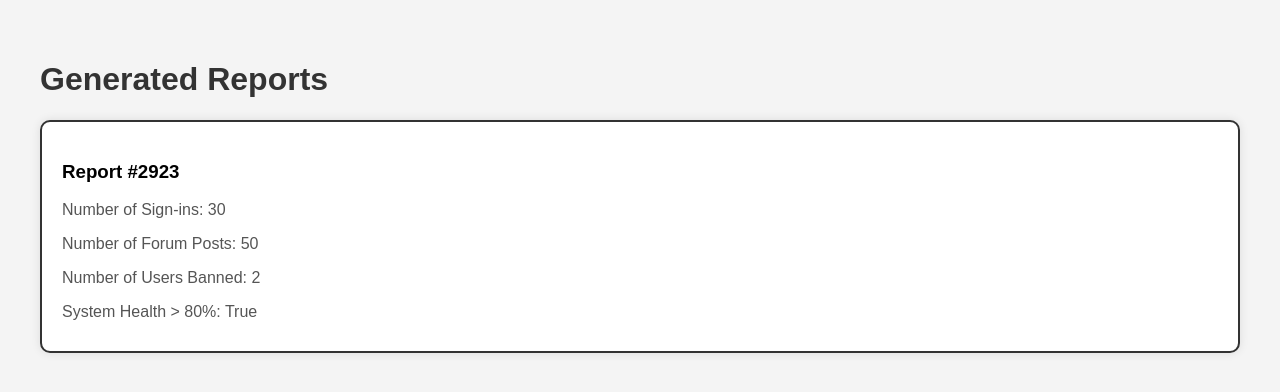
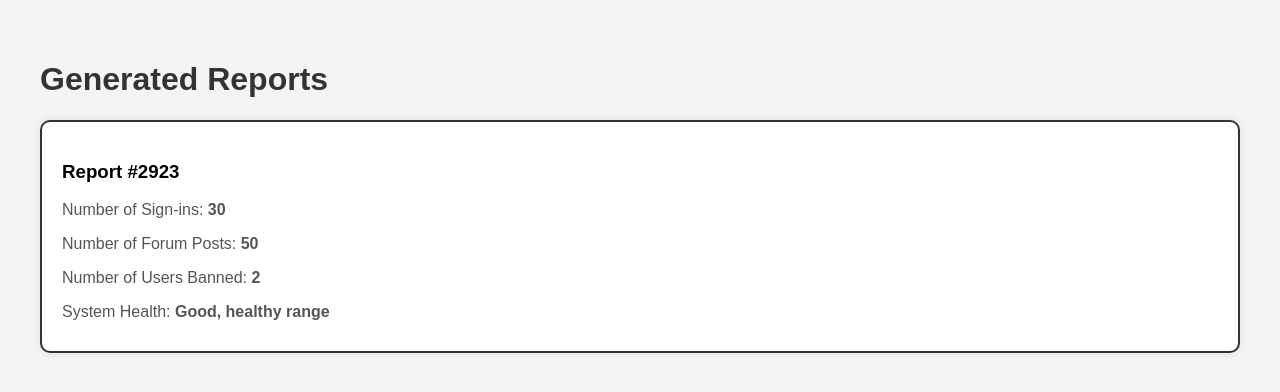
Before and after one commit to Verdex-Project/Verdex, a Flask app: page /report in a window 1280 px wide. Shown: the top 392 px of the page. Run offline with Flask 3, Linux system fonts and the light colour scheme.

Commit message:
Edited CSS and JSON test data file

```diff
--- a/templates/report.html
+++ b/templates/report.html
@@ -10,10 +10,10 @@
     <h1>Generated Reports</h1>
     <div class="report-container">
         <h3>Report #{{ data.report_id }}</h3>
-        <p>Number of Sign-ins: {{ data.sign_ins }}</p>
-        <p>Number of Forum Posts: {{ data.forum_posts }}</p>
-        <p>Number of Users Banned: {{ data.users_banned }}</p>
-        <p>System Health > 80%: {{ data.system_healthy }}</p>
+        <p>Number of Sign-ins: <b>{{ data.sign_ins }}</b></p>
+        <p>Number of Forum Posts: <b>{{ data.forum_posts }}</b></p>
+        <p>Number of Users Banned: <b>{{ data.users_banned }}</b></p>
+        <p>System Health: <b>{{ data.system_healthy }}</b></p>
     </div>
 </body>
 </html>
--- a/test_data.json
+++ b/test_data.json
@@ -3,5 +3,5 @@
     "sign_ins": 30,
     "forum_posts": 50,
     "users_banned": 2,
-    "system_healthy": "True"
+    "system_healthy": "Good, healthy range"
 }
```
